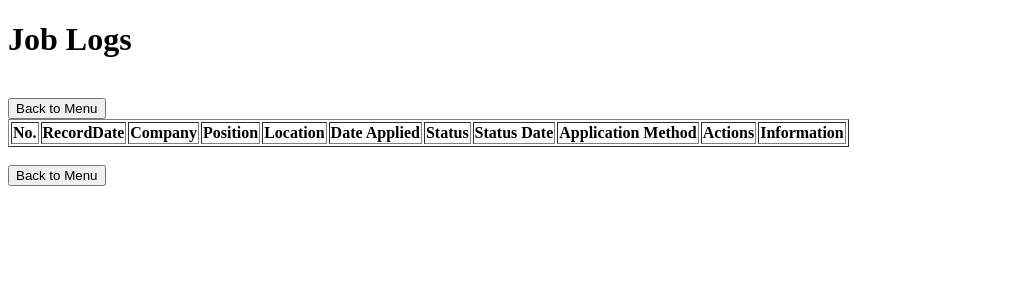
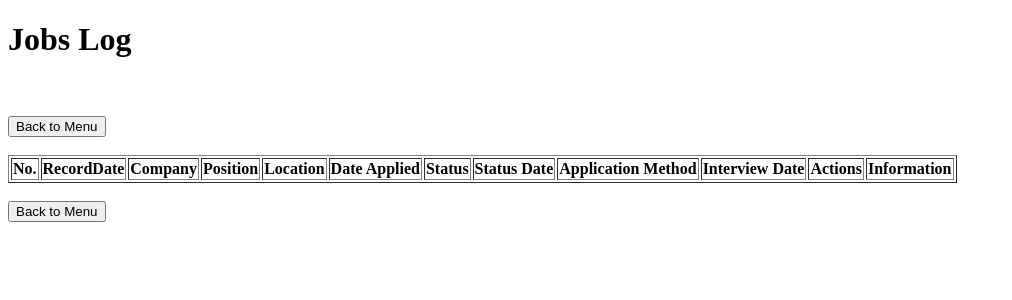
Before and after one commit to faizulmdnor/fmdnor, a Flask app: page /view in a window 1280 px wide. Shown: the top 300 px of the page, without its empty margins (0-1012 px from the left). Run offline with Flask 3, Linux system fonts and the light colour scheme; lists and menus that the app fills with data are empty.

Commit message:
Initial commit

```diff
--- a/job_search_app/app.py
+++ b/job_search_app/app.py
@@ -102,6 +102,7 @@ def edit_job(index):
             df.at[index, 'Application'] = request.form['application_method']
             df.at[index, 'Information'] = request.form['info']
             df.at[index, 'Status Date'] = datetime.now().strftime("%d/%m/%Y %H:%M")
+            df.at[index, 'Interview Date'] = request.form['interview_date']
 
             # Save the updated DataFrame back to the CSV file
             df.to_csv(os.path.join(folder_path, file_name), index=False)
--- a/job_search_app/templates/view_jobs.html
+++ b/job_search_app/templates/view_jobs.html
@@ -19,9 +19,11 @@
     </style>
 </head>
 <body>
-    <h1>Job Logs</h1>
+    <h1>Jobs Log</h1>
+    <br>
     <br>
     <button onclick="window.location.href='{{ url_for('menu') }}'">Back to Menu</button>
+    <br>
     <br>
     <table border="1">
         <thead>
@@ -35,6 +37,7 @@
                 <th>Status</th>
                 <th>Status Date</th>
                 <th>Application Method</th>
+                <th>Interview Date</th>
                 <th>Actions</th>
                 <th>Information</th>
             </tr>
@@ -61,6 +64,7 @@
                 </td>
                 <td>{{ job['Status Date'] }}</td>
                 <td>{{ job['Application'] }}</td>
+                <td>{{ job['Interview Date'] }}</td>
                 <td><a href="{{ url_for('edit_job', index=loop.index0) }}">Edit</a></td>
                 <td><a href=" {{ job['Information'] }} " target="_blank">{{ job['Information'] }}</a></td>
             </tr>
```
Also changed, not shown: job_search_app/templates/edit_job.html (+10 -0 lines).
